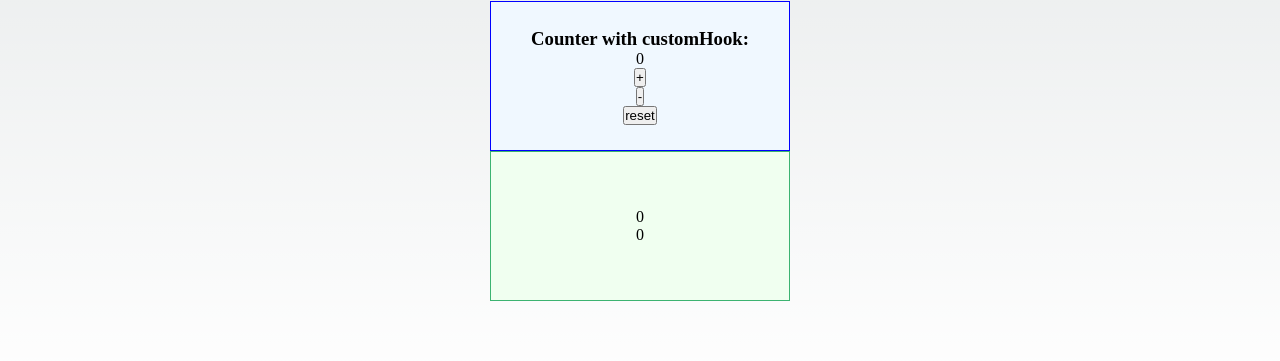
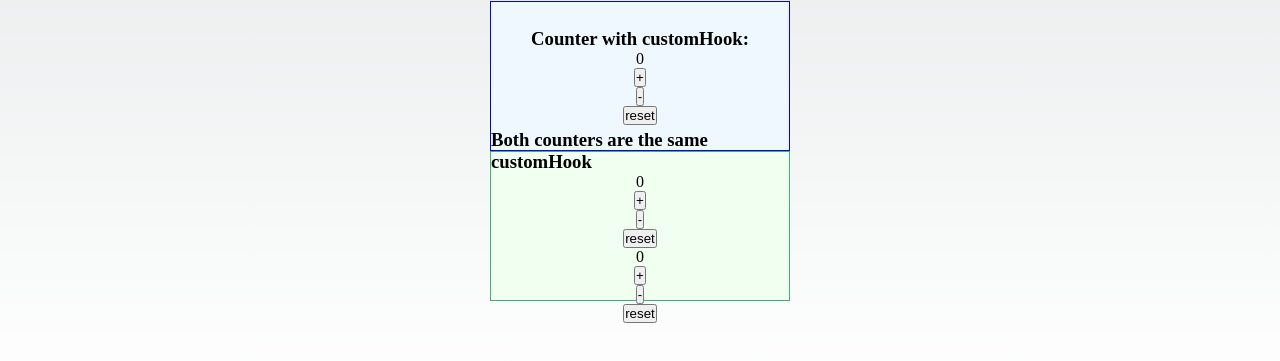
Before and after one commit to Aluonam/hooksReact, a Next.js app: page / in a window 1280 px wide. Shown: the part 545-906 px from the top of the page. Built offline with nearby package versions, Linux system fonts and the light colour scheme; no server answers.

Commit message:
feat: show both counter with the same customHook

```diff
--- a/components/cutomHook/ShowCounterHook.jsx
+++ b/components/cutomHook/ShowCounterHook.jsx
@@ -19,8 +19,15 @@ const ShowCounterHook = () => {
         <button onClick={reset}>reset</button>
     </div>
     <div style={{width:'300px', height:'150px', border: '1px solid mediumseagreen', backgroundColor:'honeydew', display:'flex', justifyContent: 'center', flexDirection: 'column', alignItems: 'center'}}>
+        <h3>Both counters are the same customHook</h3>
         <div>{counterA.counterDouble}</div>
+        <button onClick={counterA.increaseDouble}>+</button>
+        <button onClick={counterA.decrementDouble}>-</button>
+        <button onClick={counterA.resetDouble}>reset</button>
         <div>{counterB.counterDouble}</div>
+        <button onClick={counterB.increaseDouble}>+</button>
+        <button onClick={counterB.decrementDouble}>-</button>
+        <button onClick={counterB.resetDouble}>reset</button>
     </div>
     </>
   )
```
